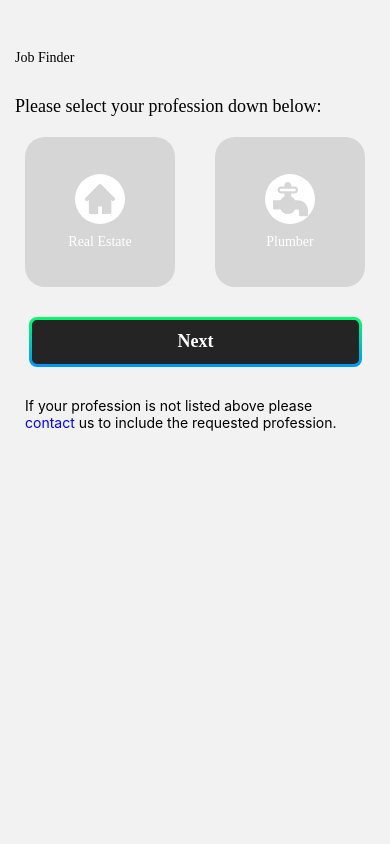
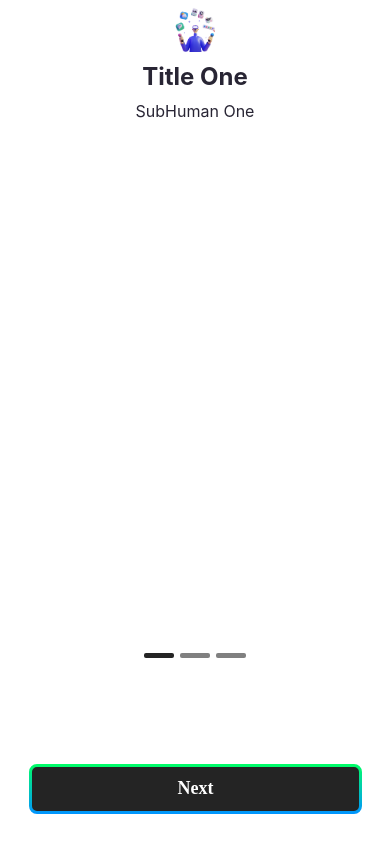
Before and after one commit to OsamaNajeeb/RealEstateRef, a React Native app: screen /onBSRealEstate in a window 390 px wide. Built offline with nearby package versions, Linux system fonts and the light colour scheme.

Commit message:
OnBoarding Almost Complete

```diff
--- a/App.js
+++ b/App.js
@@ -6,6 +6,7 @@ import {createNativeStackNavigator} from '@react-navigation/native-stack';
 import AccountType from './src/screens/AccountType';
 import TestScreen from './src/screens/TestScreen';
 import WestScreen from './src/screens/WestScreen';
+import OnBoardingScreenRE from './src/screens/OnBoardingScreenRE';
 
 const stuck = createNativeStackNavigator();
 
@@ -14,6 +15,10 @@ const App = () => {
     <>
       <NavigationContainer>
         <stuck.Navigator screenOptions={{headerShown: false}}>
+          <stuck.Screen
+            name={'onBSRealEstate'}
+            component={OnBoardingScreenRE}
+          />
           <stuck.Screen name={'splash'} component={SplashScreen} />
           <stuck.Screen name={'acctype'} component={AccountType} />
           <stuck.Screen name={'test'} component={TestScreen} />
--- /dev/null
+++ b/src/assets/svg/customrecicontwo.js
@@ -0,0 +1,50 @@
+import * as React from 'react';
+import {TouchableOpacity} from 'react-native';
+import Svg, {Rect, Defs, LinearGradient, Stop, Text} from 'react-native-svg';
+
+const GettingStartedBtn = ({onPress}) => (
+  <TouchableOpacity onPress={onPress} activeOpacity={0.7}>
+    <Svg
+      width={333}
+      height={50}
+      viewBox="0 0 333 50"
+      fill="none"
+      xmlns="http://www.w3.org/2000/svg">
+      <Rect
+        x={1.5}
+        y={1.5}
+        width={330}
+        height={47}
+        rx={6.5}
+        fill="#242424"
+        stroke="url(#paint0_linear_4530_1810)"
+        strokeWidth={3}
+      />
+      <Text
+        x="50%" // Centering horizontally
+        y="50%" // Centering vertically
+        fill="white" // Text color
+        fontSize="18"
+        fontWeight="bold"
+        textAnchor="middle" // Centers the text
+        dy=".3em" // Adjusts vertical alignment
+      >
+        Get Started
+      </Text>
+      <Defs>
+        <LinearGradient
+          id="paint0_linear_4530_1810"
+          x1={166.5}
+          y1={0}
+          x2={166.5}
+          y2={50}
+          gradientUnits="userSpaceOnUse">
+          <Stop stopColor="#00FF66" />
+          <Stop offset={1} stopColor="#0094FF" />
+        </LinearGradient>
+      </Defs>
+    </Svg>
+  </TouchableOpacity>
+);
+
+export default GettingStartedBtn;
--- /dev/null
+++ b/src/screens/OnBoardingScreenRE.js
@@ -0,0 +1,158 @@
+import {
+  View,
+  Text,
+  Dimensions,
+  StatusBar,
+  FlatList,
+  Image,
+  StyleSheet,
+  TouchableOpacity,
+} from 'react-native';
+import React from 'react';
+import {SafeAreaView} from 'react-native-safe-area-context';
+import NextRectangleIcon from '../assets/svg/customrecicon';
+import GettingStartedBtn from '../assets/svg/customrecicontwo';
+
+const {width, height} = Dimensions.get('window');
+
+const COLORS = {primary: '#282534', white: '#fff'};
+
+const slides = [
+  {
+    id: '1',
+    image: require('../assets/png/image1.png'),
+    title: 'Title One',
+    subtitle: 'SubHuman One',
+  },
+  {
+    id: '2',
+    image: require('../assets/png/splashlogo.png'),
+    title: 'Title Two',
+    subtitle: 'SubHuman Two',
+  },
+  {
+    id: '3',
+    image: require('../assets/png/splashlogo.png'),
+    title: 'Title Three',
+    subtitle: 'SubHuman Three',
+  },
+];
+
+const Slide = ({item}) => {
+  return (
+    <View style={{width, alignItems: 'center'}}>
+      <Image
+        source={item.image}
+        style={{height: '75%', width, resizeMode: 'contain'}}
+      />
+      <Text
+        style={{
+          fontSize: 24,
+          fontWeight: 'bold',
+          color: COLORS.primary,
+          marginTop: 10,
+        }}>
+        {item.title}
+      </Text>
+      <Text style={{fontSize: 16, color: COLORS.primary, marginTop: 10}}>
+        {item.subtitle}
+      </Text>
+    </View>
+  );
+};
+
+const OnBoardingScreenRE = ({navigation}) => {
+  const [currentSlideIndex, setCurrentSlideIndex] = React.useState(0);
+  const ref = React.useRef(null);
+  const Footer = () => {
+    return (
+      <View
+        style={{
+          height: height * 0.25,
+          justifyContent: 'space-between',
+          paddingHorizontal: 20,
+        }}>
+        <View
+          style={{
+            flexDirection: 'row',
+            justifyContent: 'center',
+            marginTop: 20,
+          }}>
+          {slides.map((_, index) => (
+            <View
+              key={index}
+              style={[
+                styleOne.indicator,
+                currentSlideIndex == index && {
+                  backgroundColor: '#242424',
+                },
+              ]}
+            />
+          ))}
+        </View>
+        <View
+          style={{
+            position: 'absolute',
+            bottom: 30,
+            alignSelf: 'center',
+          }}>
+          <View
+            style={{
+              flex: 1,
+              borderRadius: 5,
+              backgroundColor: 'white',
+            }}>
+            {currentSlideIndex == slides.length - 1 ? (
+              <GettingStartedBtn onPress={() => navigation.replace('test')} />
+            ) : (
+              <NextRectangleIcon onPress={goNextSlide} />
+            )}
+          </View>
+        </View>
+      </View>
+    );
+  };
+  const updateCurrentSlideIndex = e => {
+    const contentOffsetX = e.nativeEvent.contentOffset.x;
+    const currentIndex = Math.round(contentOffsetX / width);
+    setCurrentSlideIndex(currentIndex);
+  };
+
+  const goNextSlide = () => {
+    const nextSlideIndex = currentSlideIndex + 1;
+    if (nextSlideIndex != slides.length) {
+      const offset = nextSlideIndex * width;
+      ref?.current.scrollToOffset({offset});
+      setCurrentSlideIndex(nextSlideIndex);
+    }
+  };
+
+  return (
+    <SafeAreaView style={{flex: 1, backgroundColor: COLORS.white}}>
+      <FlatList
+        ref={ref}
+        onMomentumScrollEnd={updateCurrentSlideIndex}
+        pagingEnabled
+        data={slides}
+        contentContainerStyle={{height: height * 0.75}}
+        horizontal
+        showsHorizontalScrollIndicator={false}
+        renderItem={({item}) => <Slide item={item} />}
+        keyExtractor={item => item.id}
+      />
+      <Footer />
+    </SafeAreaView>
+  );
+};
+
+const styleOne = StyleSheet.create({
+  indicator: {
+    height: 5,
+    width: 30,
+    backgroundColor: 'grey',
+    marginHorizontal: 3,
+    borderRadius: 2,
+  },
+});
+
+export default OnBoardingScreenRE;
```
Also changed, not shown: src/assets/png/image1.png (added).
